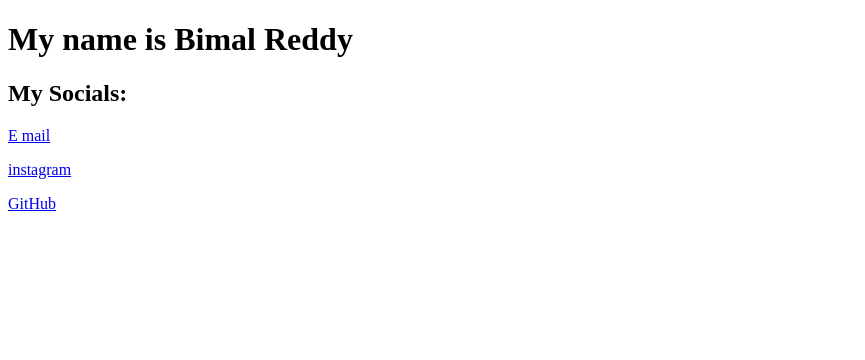
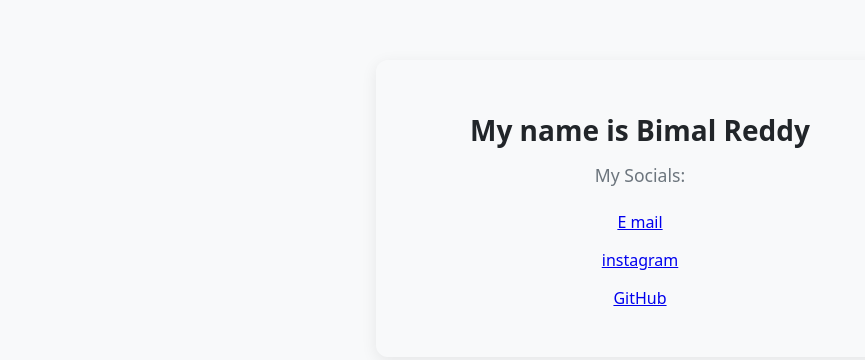
Before and after one commit to BimalReddy/Personal-Page, a plain HTML site: page page.html in a window 1280 px wide. Shown: the whole page, without its empty margins (0-865 px from the left). Drawn offline with Linux system fonts and the light colour scheme.

Commit message:
applied css formatting

```diff
--- a/page.html
+++ b/page.html
@@ -2,12 +2,38 @@
 <html>
     <head>
         <title> About Me </title>
+        <style>
+            body{
+                font-family: system-ui, sans-serif;
+                background-color:#f8f9fa;
+                color:#212529;
+                max-width: 480px;
+                margin: 60px auto;
+                padding: 32px 24px;
+                text-align: center;
+                border-radius: 12px;
+                box-shadow: 0 4px 16px rgba(0, 0, 0, 0.08);
+            }
+
+            h1{
+                font-size:1.75rem;
+                margin-bottom: 6px;
+            }
+
+            h2{
+                font-size: 1.1rem;
+                color: #6c757d;
+                margin-bottom: 24px;
+                font-weight: 400;
+            }
+
+        </style>
     </head>
 <body>
     <h1>My name is Bimal Reddy</h1>
     <h2>My Socials:</h2>
-    <p><a href=cbimalreddy@gmail.com>E mail</a></p>
-    <p><a href=instagram.com/bimal_reddy>instagram</a></p>
-    <p><a href=github.com/BimalReddy>GitHub</a></p>
+    <p><a href=https://cbimalreddy@gmail.com>E mail</a></p>
+    <p><a href=https://instagram.com/bimal_reddy>instagram</a></p>
+    <p><a href=https://github.com/BimalReddy>GitHub</a></p>
 </body>
 </html>
```
